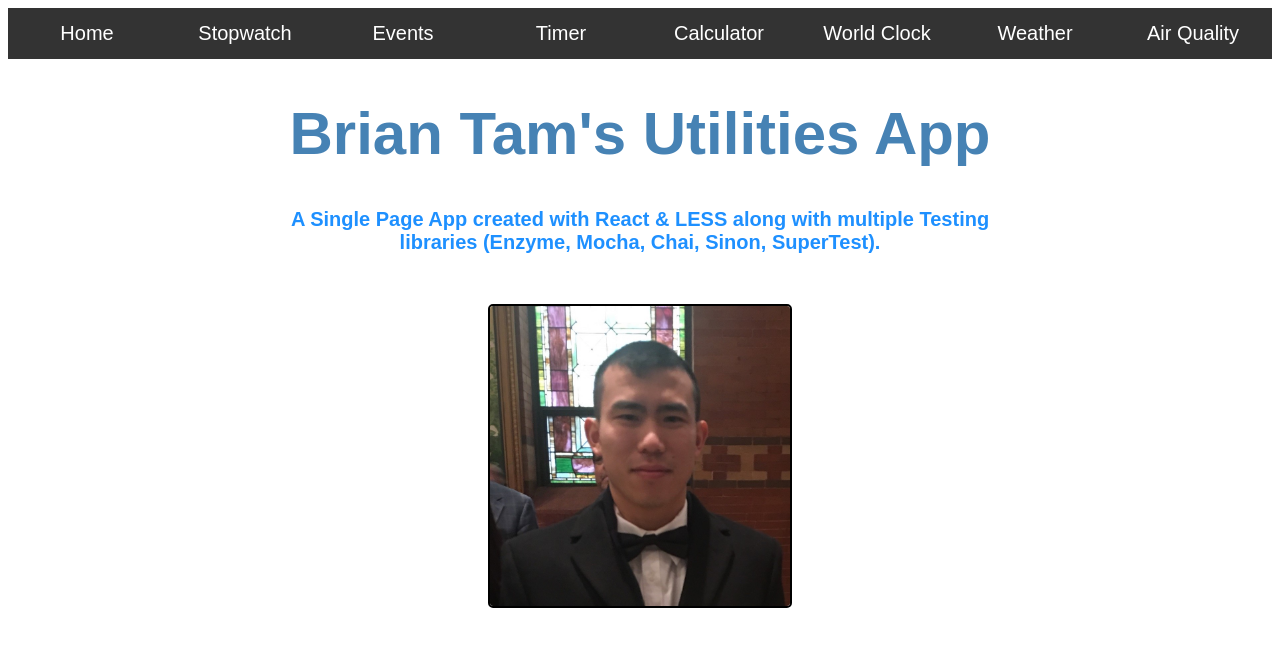
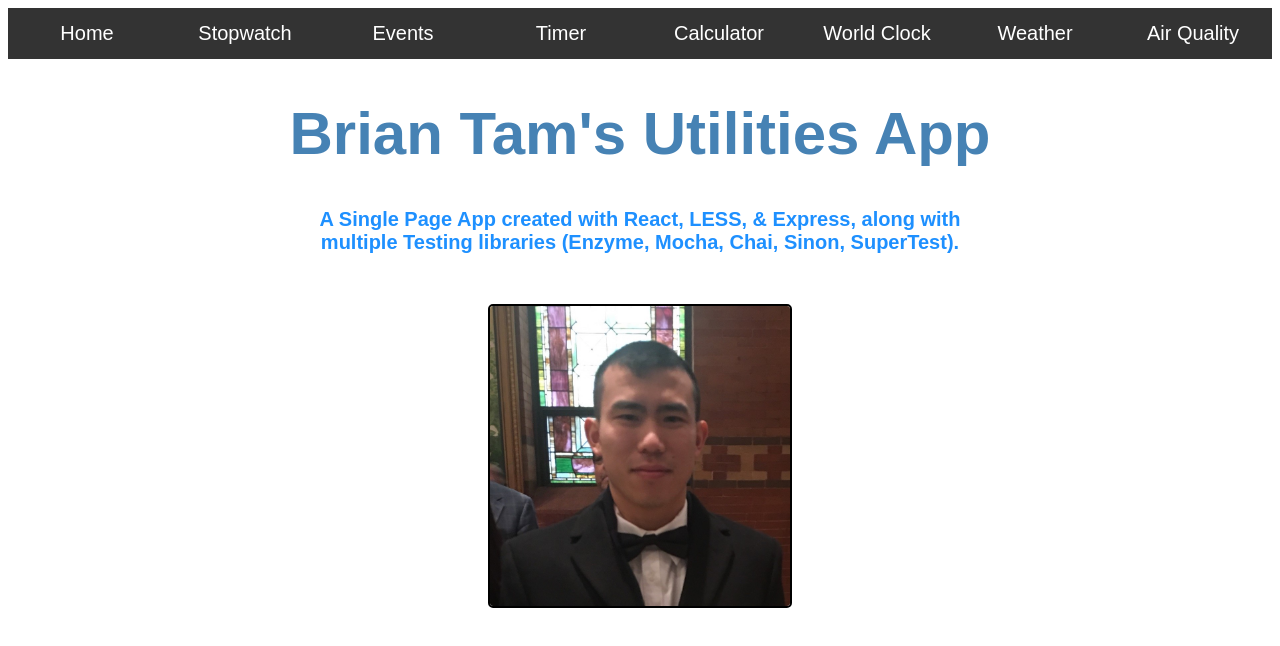
Before and after one commit to briantam23/utilities-app, a React app: page /#/ in a window 1280 px wide. Shown: the top 646 px of the page. Built offline with nearby package versions, Linux system fonts and the light colour scheme.

Commit message:
Updated app description

```diff
--- a/public/index.html
+++ b/public/index.html
@@ -5,7 +5,7 @@
         <meta name="viewport" content="width=device-width, initial-scale=1.0">
 
         <meta property="og:title" content="Brian Tam's Utilities App" />
-        <meta property="og:description" content="A Single Page App created with React & LESS along with multiple Testing libraries (Enzyme, Mocha, Chai, Sinon, SuperTest)." />
+        <meta property="og:description" content="A Single Page App created with React, LESS, & Express, along with multiple Testing libraries (Enzyme, Mocha, Chai, Sinon, SuperTest)." />
         <meta property="og:url" content="https://btam-utilities-app.herokuapp.com" />
         <meta property="og:image" content="https://btam-utilities-app.herokuapp.com/public/img/openGraphImg.png" />
 
--- a/src/components/home/Home.js
+++ b/src/components/home/Home.js
@@ -5,7 +5,7 @@ import style from './home.less';
 const Home = () => (
     <div className={ style.homeContainer }>
         <h1>Brian Tam's Utilities App</h1>
-        <h2>A Single Page App created with React & LESS along with multiple Testing libraries (Enzyme, Mocha, Chai, Sinon, SuperTest).</h2>
+        <h2>A Single Page App created with React, LESS, & Express, along with multiple Testing libraries (Enzyme, Mocha, Chai, Sinon, SuperTest).</h2>
         <img src='../../public/img/profilePicture.jpg' alt='profile picture'/>
     </div>
 )
```
